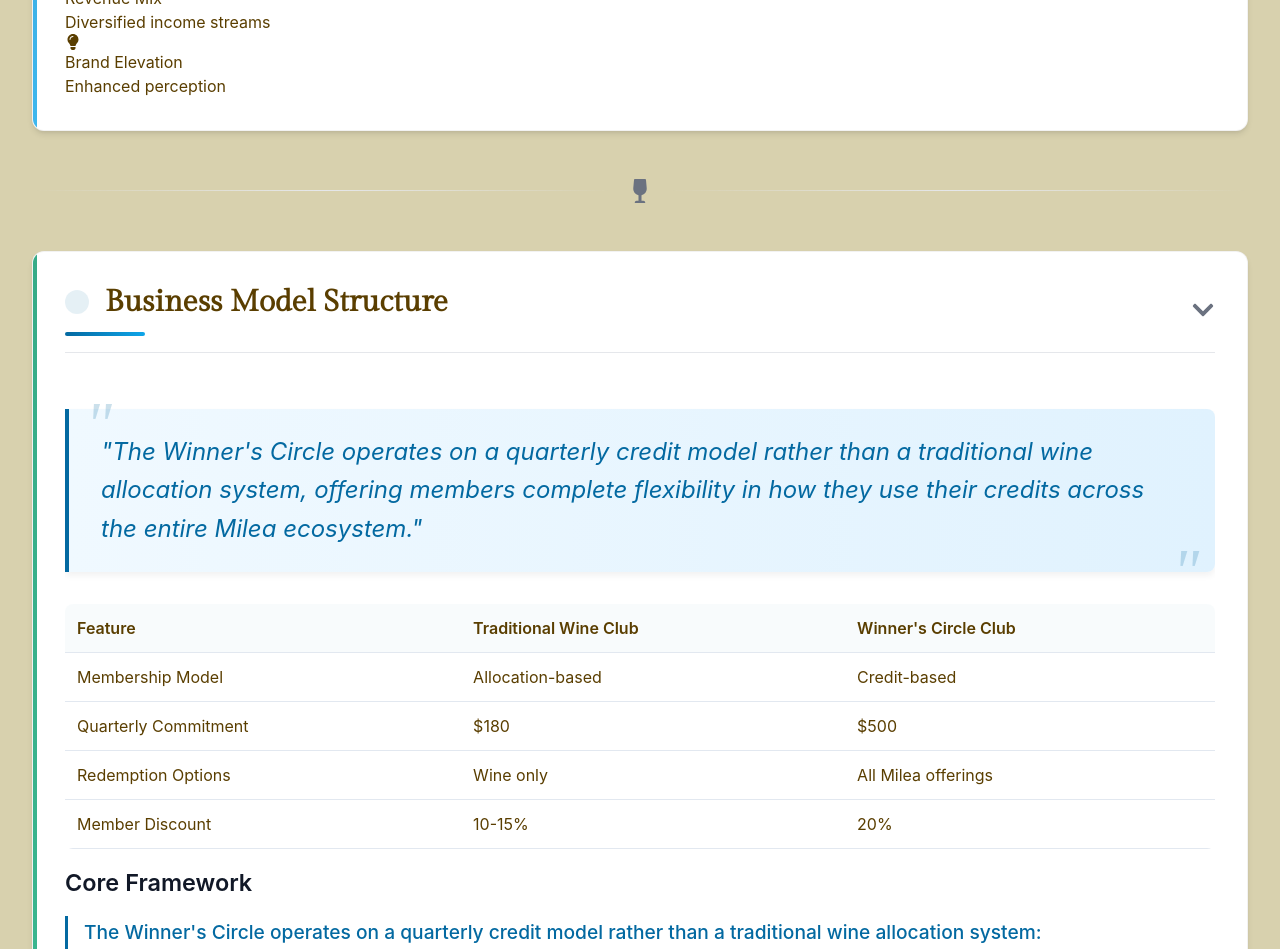
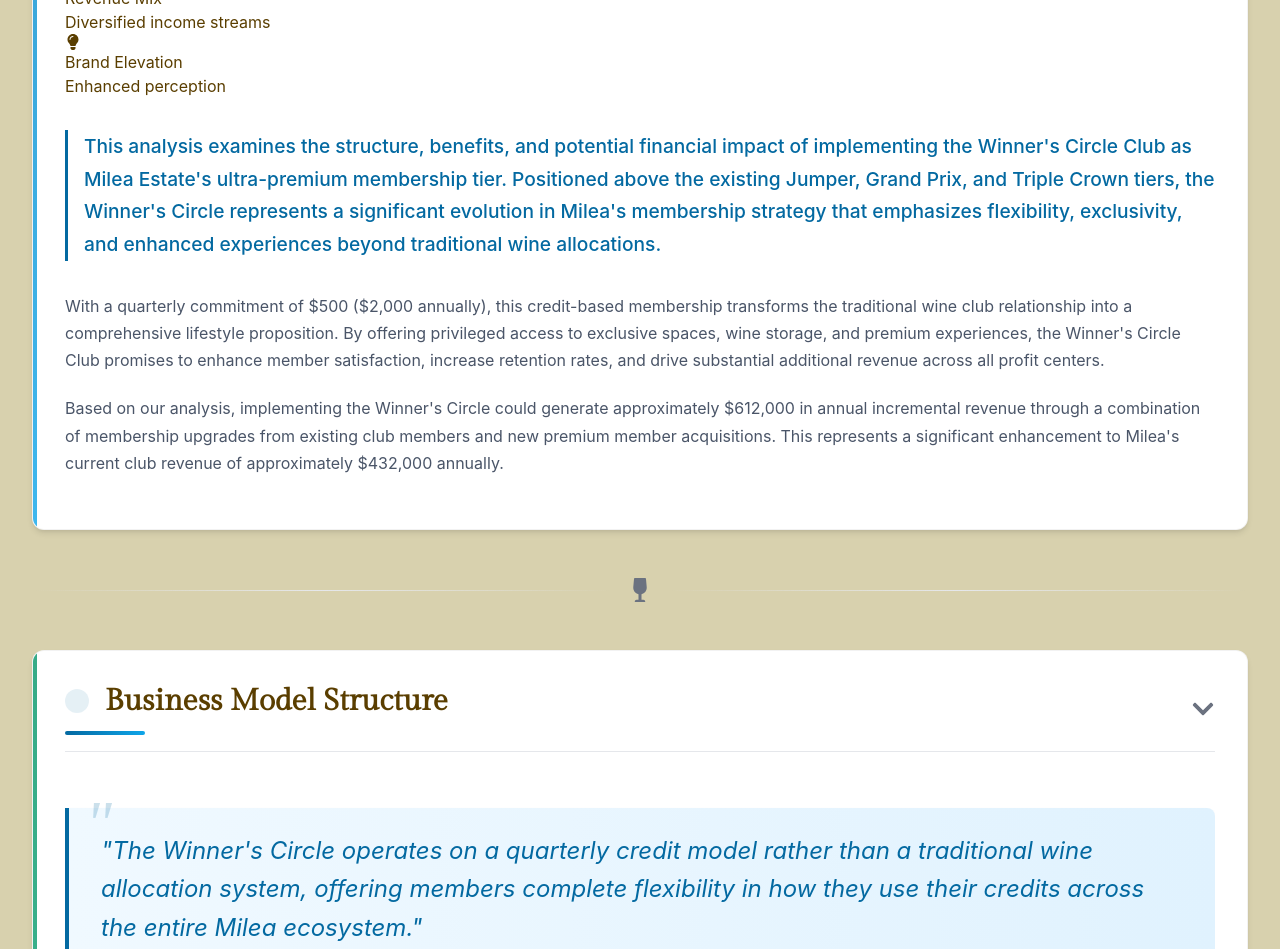
Before and after one commit to russellmoss/winners-circle, a React (Create React App) app: page / in a window 1280 px wide. Shown: the part 1840-2789 px from the top of the page. Built offline with nearby package versions, Linux system fonts and the light colour scheme; no server answers; sample sign-in values are in the browser's storage; a web font is replaced by a local one.

Commit message:
Added executive summary text under infographic in Strategic Impact Analysis section

```diff
--- a/src/App.js
+++ b/src/App.js
@@ -364,6 +364,19 @@ const Dashboard = () => {
                   <div className="infographic-description">Enhanced perception</div>
                 </div>
               </div>
+            </div>
+
+            {/* Executive Summary Text */}
+            <div className="prose prose-lg max-w-none text-darkBrown mt-8">
+              <p>
+                This analysis examines the structure, benefits, and potential financial impact of implementing the Winner's Circle Club as Milea Estate's ultra-premium membership tier. Positioned above the existing Jumper, Grand Prix, and Triple Crown tiers, the Winner's Circle represents a significant evolution in Milea's membership strategy that emphasizes flexibility, exclusivity, and enhanced experiences beyond traditional wine allocations.
+              </p>
+              <p>
+                With a quarterly commitment of $500 ($2,000 annually), this credit-based membership transforms the traditional wine club relationship into a comprehensive lifestyle proposition. By offering privileged access to exclusive spaces, wine storage, and premium experiences, the Winner's Circle Club promises to enhance member satisfaction, increase retention rates, and drive substantial additional revenue across all profit centers.
+              </p>
+              <p>
+                Based on our analysis, implementing the Winner's Circle could generate approximately $612,000 in annual incremental revenue through a combination of membership upgrades from existing club members and new premium member acquisitions. This represents a significant enhancement to Milea's current club revenue of approximately $432,000 annually.
+              </p>
             </div>
           </div>
         </section>
```
